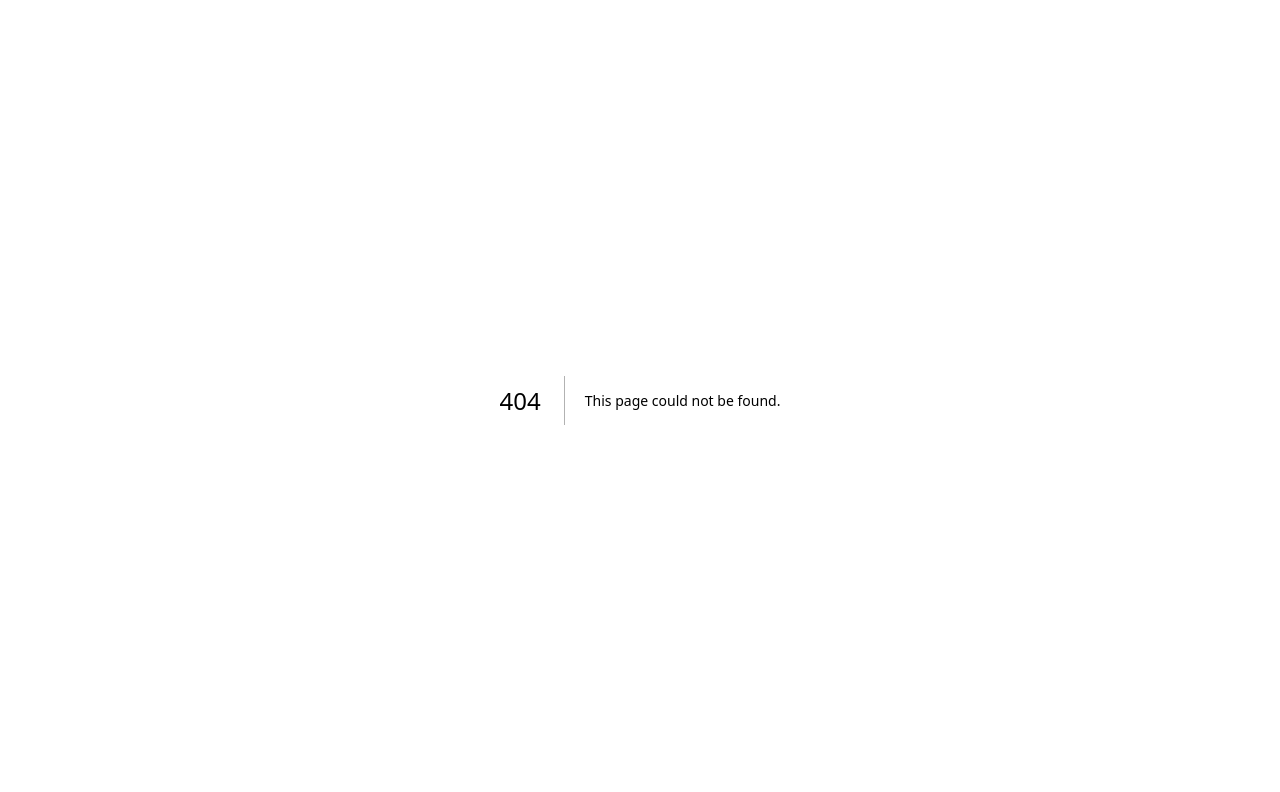
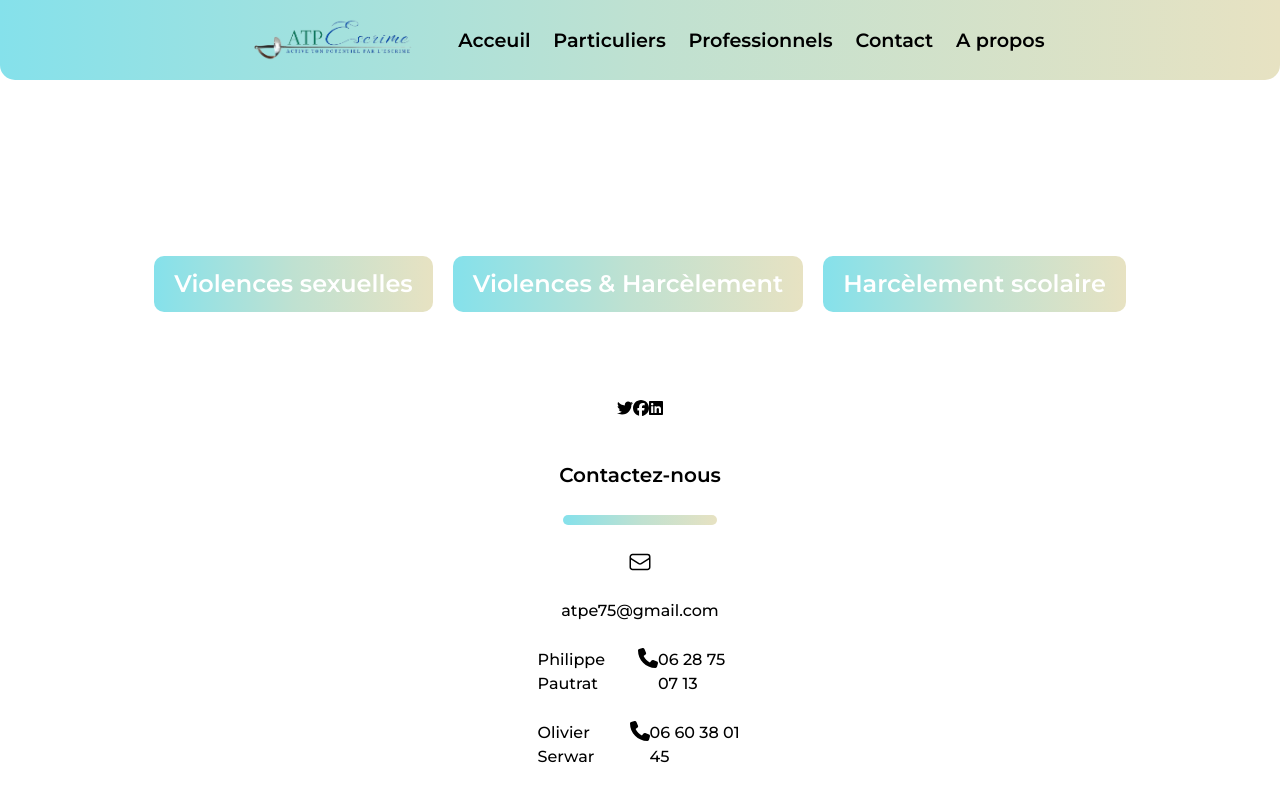
Before and after one commit to Matsuel/ATPE, a Next.js app: page /particuliers in a window 1280 px wide. Before the commit this address had no page. Shown: the top 792 px of the page. Built offline with nearby package versions, Linux system fonts and the light colour scheme.

Commit message:
particuliers page

```diff
--- /dev/null
+++ b/src/pages/particuliers.tsx
@@ -0,0 +1,59 @@
+import React from 'react';
+
+import styles from '@/styles/Particuliers.module.scss';
+import NavBar from '@/Components/Navbar';
+import TabName from '@/Components/TabName';
+import Link from 'next/link';
+import Footer from '@/Components/Footer';
+
+interface ParticuliersProps {
+
+}
+
+interface ButtonsContentProps {
+    name: string;
+    route: string;
+}
+
+const ButtonsContent: ButtonsContentProps[] = [
+    {
+        name: "Violences sexuelles",
+        route: "violences-sexuelles"
+    },
+    {
+        name: "Violences & Harcèlement",
+        route: "violences-harcelement"
+    },
+    {
+        name: "Harcèlement scolaire",
+        route: "harcelement-scolaire"
+    }
+];
+
+
+
+const Particuliers = ({ }: ParticuliersProps) => {
+    return (
+        <div className={styles.Particuliers_container}>
+            <NavBar />
+            <TabName name="Particuliers" />
+
+            <div className={styles.Particuliers_links}>
+                {
+                    ButtonsContent.map((button: ButtonsContentProps, index: number) => {
+                        return (
+                            <Link href={button.route} key={index} className={styles.Particuliers_link}>
+                                {button.name}
+                            </Link>
+                        );
+                    })
+                }
+            </div>
+
+            <Footer />
+
+        </div>
+    );
+};
+
+export default Particuliers;
--- /dev/null
+++ b/src/styles/Particuliers.module.scss
@@ -0,0 +1,38 @@
+.Particuliers_container {
+    width: 100%;
+    min-height: 100vh;
+    height: auto;
+    background-color: #fff;
+    display: flex;
+    flex-direction: column;
+    align-items: center;
+
+    .Particuliers_links {
+        width: 80%;
+        height: auto;
+        display: flex;
+        flex-direction: row;
+        justify-content: center;
+        align-items: center;
+        gap: 20px;
+        margin-top: 20%;
+        margin-bottom: 5%;
+
+        .Particuliers_link {
+            color: #fff;
+            font-family: 'Montserrat', sans-serif;
+            font-weight: 600;
+            font-size: 1.5rem;
+            padding: 10px 20px;
+            border: none;
+            border-radius: 10px;
+            background: linear-gradient(to right, #85e1eb, #bfe1d1, #e7e2c2);
+            cursor: pointer;
+            transition: 0.3s;
+
+            &:hover {
+                background: linear-gradient(to right, #bfe1d1, #85e1eb, #e7e2c2);
+            }
+        }
+    }
+}
```
